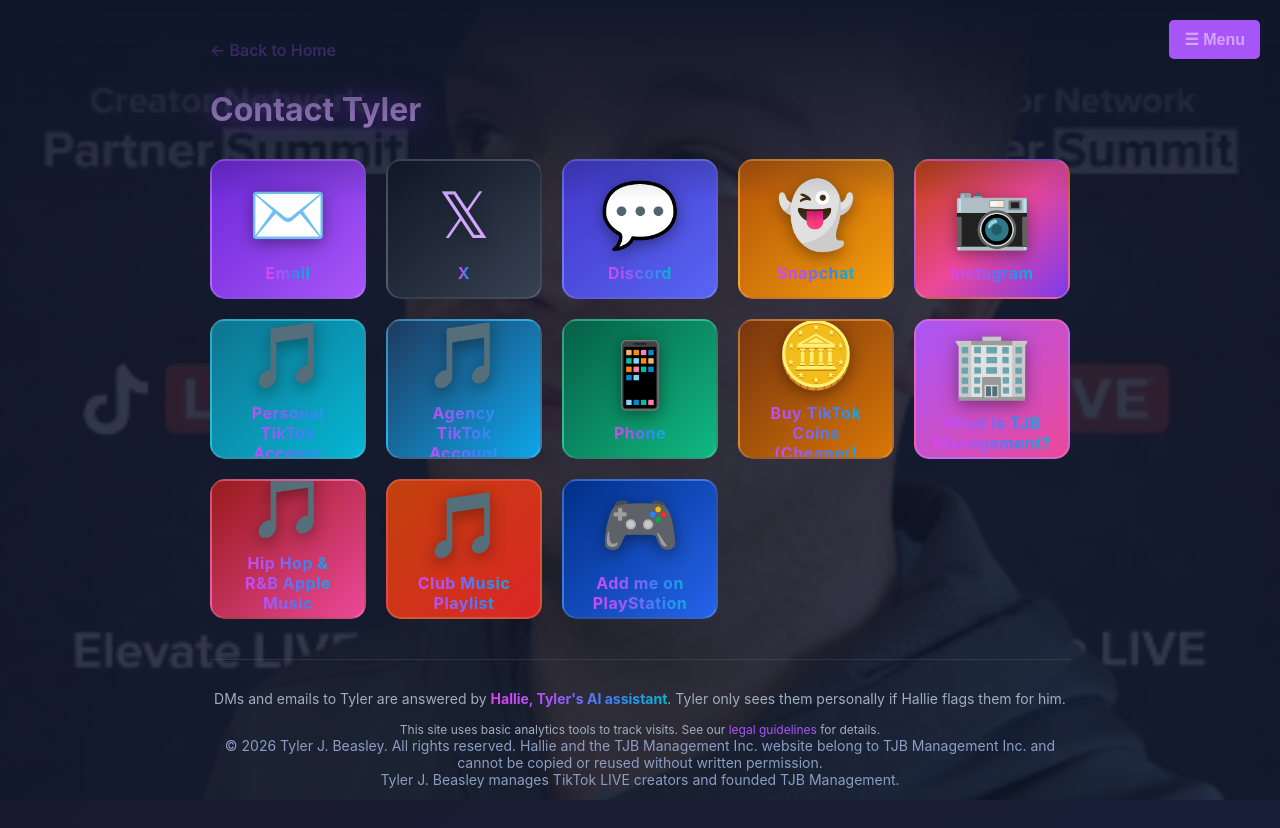
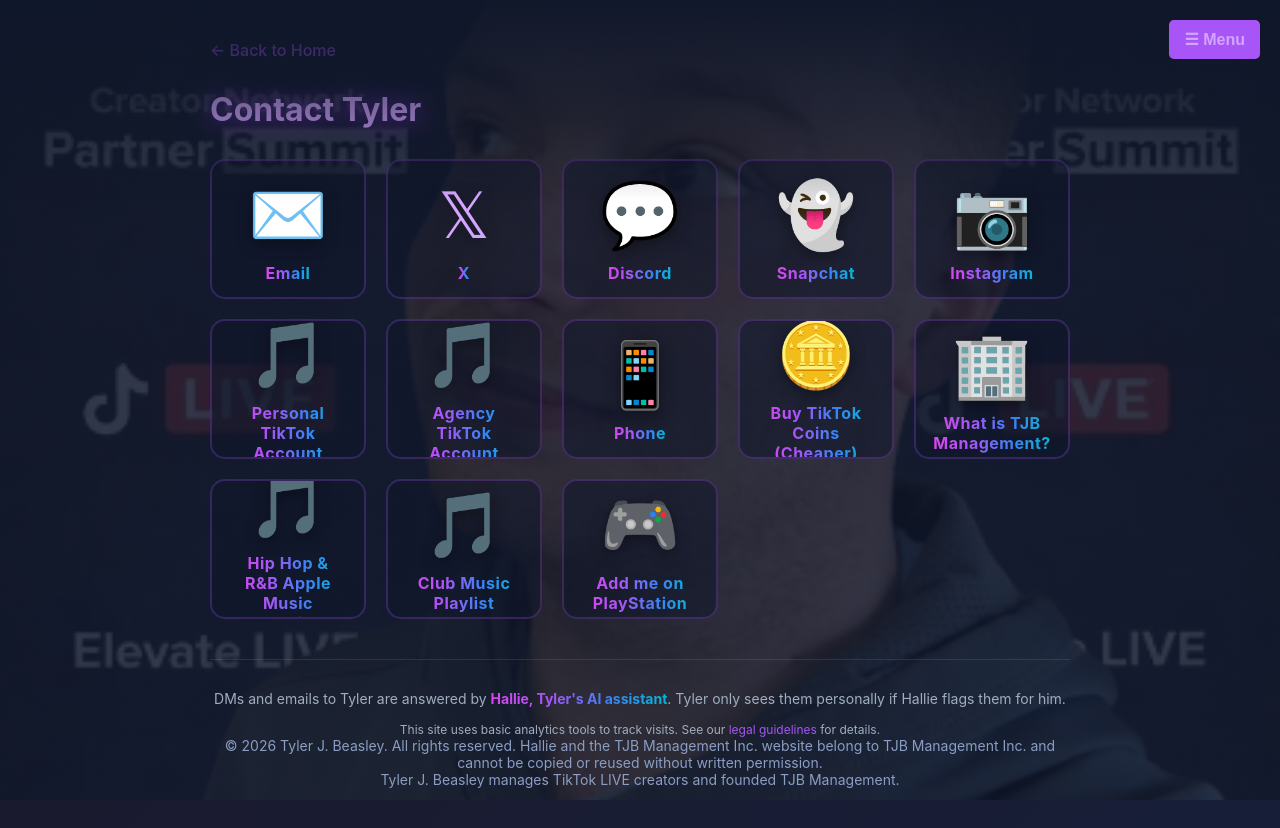
Before and after one commit to iamunrizzable/Website, a Next.js app: page /contact-tyler in a window 1280 px wide. Built offline with nearby package versions, Linux system fonts and the light colour scheme.

Commit message:
Apply semi-transparent glass card style to contact-tyler
https://claude.ai/code/session_01AMCDCAPq8diabGEo6bckVs

```diff
--- a/app/contact-tyler/page.js
+++ b/app/contact-tyler/page.js
@@ -6,19 +6,19 @@ export default function Contact() {
   const [menuOpen, setMenuOpen] = useState(false);
 
   const contacts = [
-    { name: 'Email', href: 'mailto:tyler@tjbmanagementinc.com', icon: '✉️', bg: 'linear-gradient(135deg, #6d28d9, #a855f7)' },
-    { name: 'X', href: 'https://x.com/iamunrizzable', icon: '𝕏', bg: 'linear-gradient(135deg, #111827, #374151)' },
-    { name: 'Discord', href: 'https://discord.gg/qFk5phHZss', icon: '💬', bg: 'linear-gradient(135deg, #4338ca, #5865f2)' },
-    { name: 'Snapchat', href: 'https://snapchat.com/add/iamunrizzabl3', icon: '👻', bg: 'linear-gradient(135deg, #b45309, #f59e0b)' },
-    { name: 'Instagram', href: 'https://instagram.com/iamunrizzable', icon: '📷', bg: 'linear-gradient(135deg, #c2410c, #ec4899, #7c3aed)' },
-    { name: 'Personal TikTok Account', href: 'https://www.tiktok.com/@iam_unrizzable', icon: '🎵', bg: 'linear-gradient(135deg, #0e7490, #06b6d4)' },
-    { name: 'Agency TikTok Account', href: 'https://tiktok.com/@iamunrizzable', icon: '🎵', bg: 'linear-gradient(135deg, #1e3a5f, #0ea5e9)' },
-    { name: 'Phone', href: 'tel:+14086696123', icon: '📱', bg: 'linear-gradient(135deg, #065f46, #10b981)' },
-    { name: 'Buy TikTok Coins (Cheaper)', href: 'https://www.tiktok.com/coin/', icon: '🪙', bg: 'linear-gradient(135deg, #78350f, #d97706)' },
-    { name: 'What is TJB Management?', href: '/agency', icon: '🏢', bg: 'linear-gradient(135deg, #a855f7, #ec4899)' },
-    { name: 'Hip Hop & R&B Apple Music Playlist', href: 'https://music.apple.com/us/playlist/hip-hop-r-b/pl.u-EdAVzMesDKZopjV', icon: '🎵', bg: 'linear-gradient(135deg, #991b1b, #ec4899)' },
-    { name: 'Club Music Playlist', href: 'https://music.apple.com/us/playlist/club-music/pl.u-r2yB1JGTRG6W3ly', icon: '🎵', bg: 'linear-gradient(135deg, #c2410c, #dc2626)' },
-    { name: 'Add me on PlayStation', href: 'https://profile.playstation.com/iamunrizzable', icon: '🎮', bg: 'linear-gradient(135deg, #003087, #2563eb)' },
+    { name: 'Email', href: 'mailto:tyler@tjbmanagementinc.com', icon: '✉️' },
+    { name: 'X', href: 'https://x.com/iamunrizzable', icon: '𝕏' },
+    { name: 'Discord', href: 'https://discord.gg/qFk5phHZss', icon: '💬' },
+    { name: 'Snapchat', href: 'https://snapchat.com/add/iamunrizzabl3', icon: '👻' },
+    { name: 'Instagram', href: 'https://instagram.com/iamunrizzable', icon: '📷' },
+    { name: 'Personal TikTok Account', href: 'https://www.tiktok.com/@iam_unrizzable', icon: '🎵' },
+    { name: 'Agency TikTok Account', href: 'https://tiktok.com/@iamunrizzable', icon: '🎵' },
+    { name: 'Phone', href: 'tel:+14086696123', icon: '📱' },
+    { name: 'Buy TikTok Coins (Cheaper)', href: 'https://www.tiktok.com/coin/', icon: '🪙' },
+    { name: 'What is TJB Management?', href: '/agency', icon: '🏢' },
+    { name: 'Hip Hop & R&B Apple Music Playlist', href: 'https://music.apple.com/us/playlist/hip-hop-r-b/pl.u-EdAVzMesDKZopjV', icon: '🎵' },
+    { name: 'Club Music Playlist', href: 'https://music.apple.com/us/playlist/club-music/pl.u-r2yB1JGTRG6W3ly', icon: '🎵' },
+    { name: 'Add me on PlayStation', href: 'https://profile.playstation.com/iamunrizzable', icon: '🎮' },
   ];
 
   const internalLinks = ['Email', 'Phone', 'Buy TikTok Coins (Cheaper)', 'What is TJB Management?'];
@@ -88,7 +88,8 @@ export default function Contact() {
           border-radius: 15px;
           text-decoration: none;
           color: #d4a5ff;
-          border: 2px solid rgba(255,255,255,0.15);
+          background: rgba(15, 23, 42, 0.55);
+          border: 2px solid rgba(168, 85, 247, 0.25);
           overflow: hidden;
           transition: all 0.3s ease;
           cursor: pointer;
@@ -288,7 +289,6 @@ export default function Contact() {
               target={!internalLinks.includes(contact.name) ? '_blank' : undefined}
               rel={!internalLinks.includes(contact.name) ? 'noopener noreferrer' : undefined}
               className={`contact-card ${contact.name.toLowerCase().replace(/[^a-z0-9]+/g, '-')}`}
-              style={{background: contact.bg}}
             >
               {contact.iconSrc
                 ? <img src={contact.iconSrc} alt={contact.name} className="contact-icon-img" />
```
